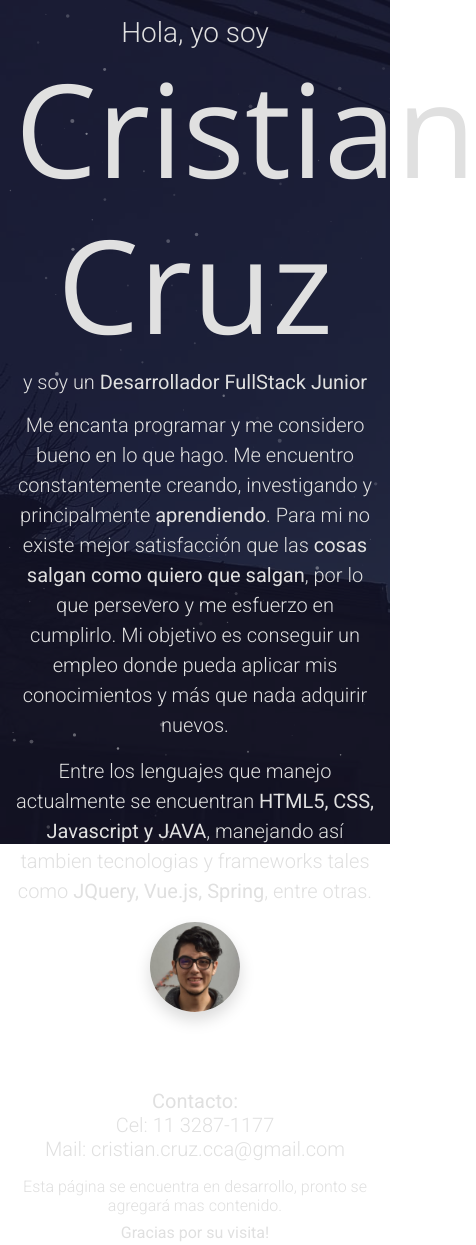
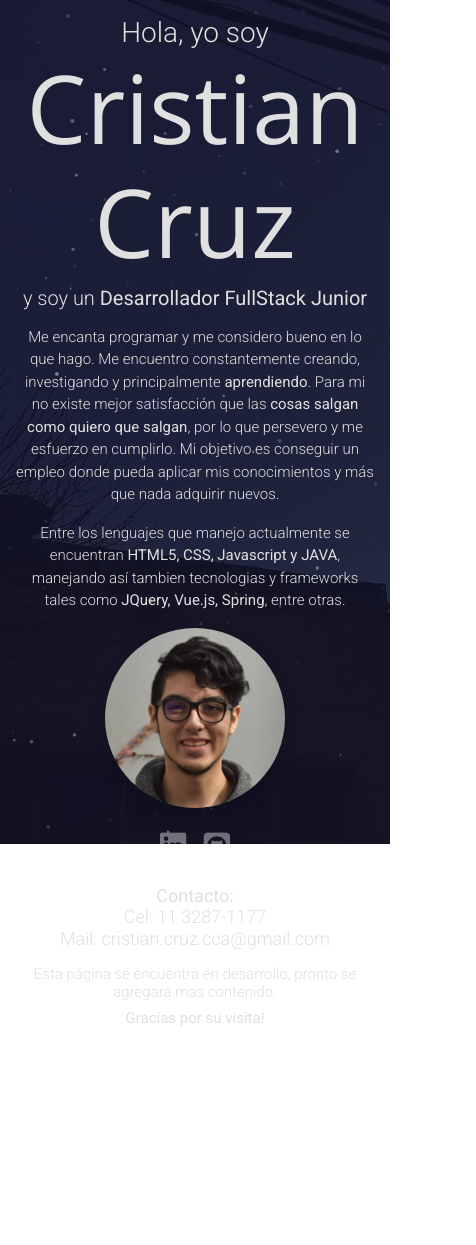
Before and after one commit to Gliezse/Personal-Web-Page, a plain HTML site: page public/index.html in a window 390 px wide. Shown: the whole page, 476 px wide, since content can reach past the window. After the commit the page ends 1035 px from the top, so only its background shows below. Drawn offline with nearby package versions, Linux system fonts and the light colour scheme.

Commit message:
Added responsive properties

```diff
--- a/public/css/style.css
+++ b/public/css/style.css
@@ -13,7 +13,7 @@ canvas {
 /* ---- particles.js container ---- */
 
 #particles-js {
-  position: absolute;
+  position: fixed;
   width: 100vw;
   height: 100vh;
     background-color: rgb(23, 24, 47, 0.7);
@@ -22,7 +22,7 @@ canvas {
 /*My code*/
 #background-img{
     z-index: -100;
-    position: absolute;
+    position: fixed;
     width: 100vw;
     height: 100vh;
     background-image: url(../img/background/bg.jpg);
@@ -79,3 +79,37 @@ canvas {
     display: table;
     margin: 0 auto;
 }
+
+@media(max-width:768px){
+    #personal h1{
+        font-family: 'Open Sans', sans-serif;
+        font-size: 95px;
+    }
+
+    #personal h3{
+        margin-top: 1rem;
+        margin-bottom: 0;
+    }
+
+    #personal h4{
+        margin-bottom: 1rem;
+        font-size: 20px;
+    }
+
+    #personal p{
+        font-family: 'Roboto', sans-serif;
+        font-size: 15px;
+        font-weight: 300;
+    }
+
+    h5{
+        font-size: 18px;
+    }
+    h6{
+        font-size: 15px;
+    }
+
+    #profile-pic{
+        width: 50% !important;
+    }
+}
--- a/public/index.html
+++ b/public/index.html
@@ -18,7 +18,7 @@
 
     <link rel="stylesheet" href="css/style.css">
 
-    <title>Página en construcción</title>
+    <title>Cristian Cruz</title>
 </head>
 <body>
 
@@ -52,7 +52,7 @@
                    tales como <b>JQuery, Vue.js, Spring</b>, entre otras.
                 </p>
 
-                <img src="img/profile.jpg" alt="profile pic" class="rounded-circle w-25 shadow">
+                <img src="img/profile.jpg" alt="profile pic" class="rounded-circle w-25 shadow" id="profile-pic">
                 <div id="icon-list-cont">
                     <ul id="icon-list" class="p-0">
                         <li><a href="https://www.linkedin.com/in/cristian-alexis-cruz-3ba522187/" target="blank"><i class="fab fa-linkedin"></i></a></li>
```
